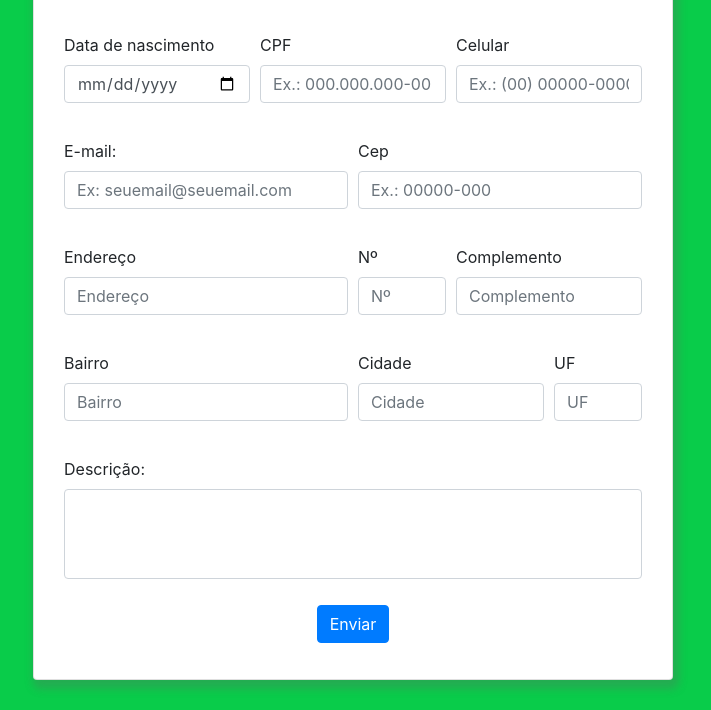
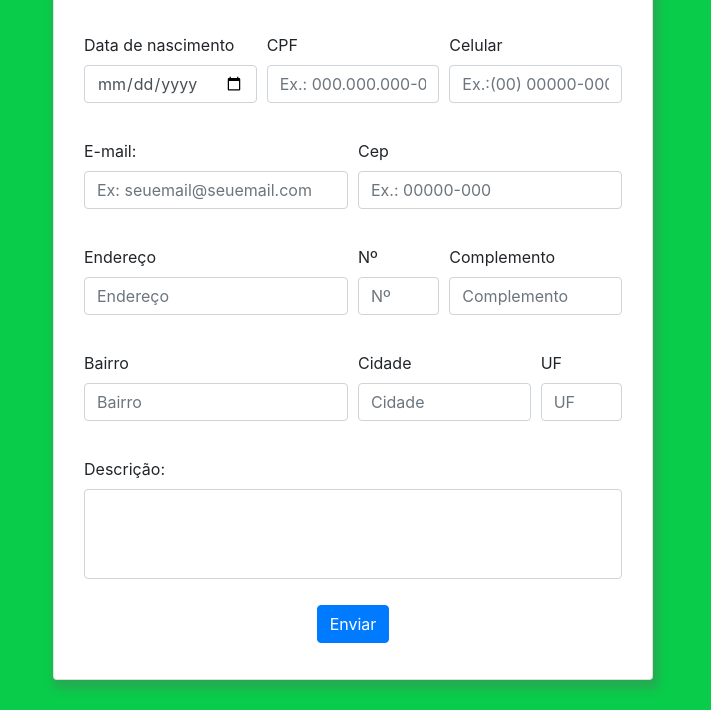
Before and after one commit to ELIEZERBITTENCOURT/projeto-teste-formulario-de-cadastro, a plain HTML site: page index.html in a window 1280 px wide. Shown: the part 190-900 px from the top of the page, without its empty margins (287-998 px from the left). Drawn offline with nearby package versions, Linux system fonts and the light colour scheme.

Commit message:
alteração no index

```diff
--- a/css/style.css
+++ b/css/style.css
@@ -5,7 +5,7 @@ body {
 
 .card {
     margin: 0 auto;
-    width: 40rem;
+    width: 600px;
     box-shadow: 3px 6px 8px 3px rgba(100, 100, 100, 0.3);
 }
 
```
Also changed, not shown: index.html (+1 -1 lines).
